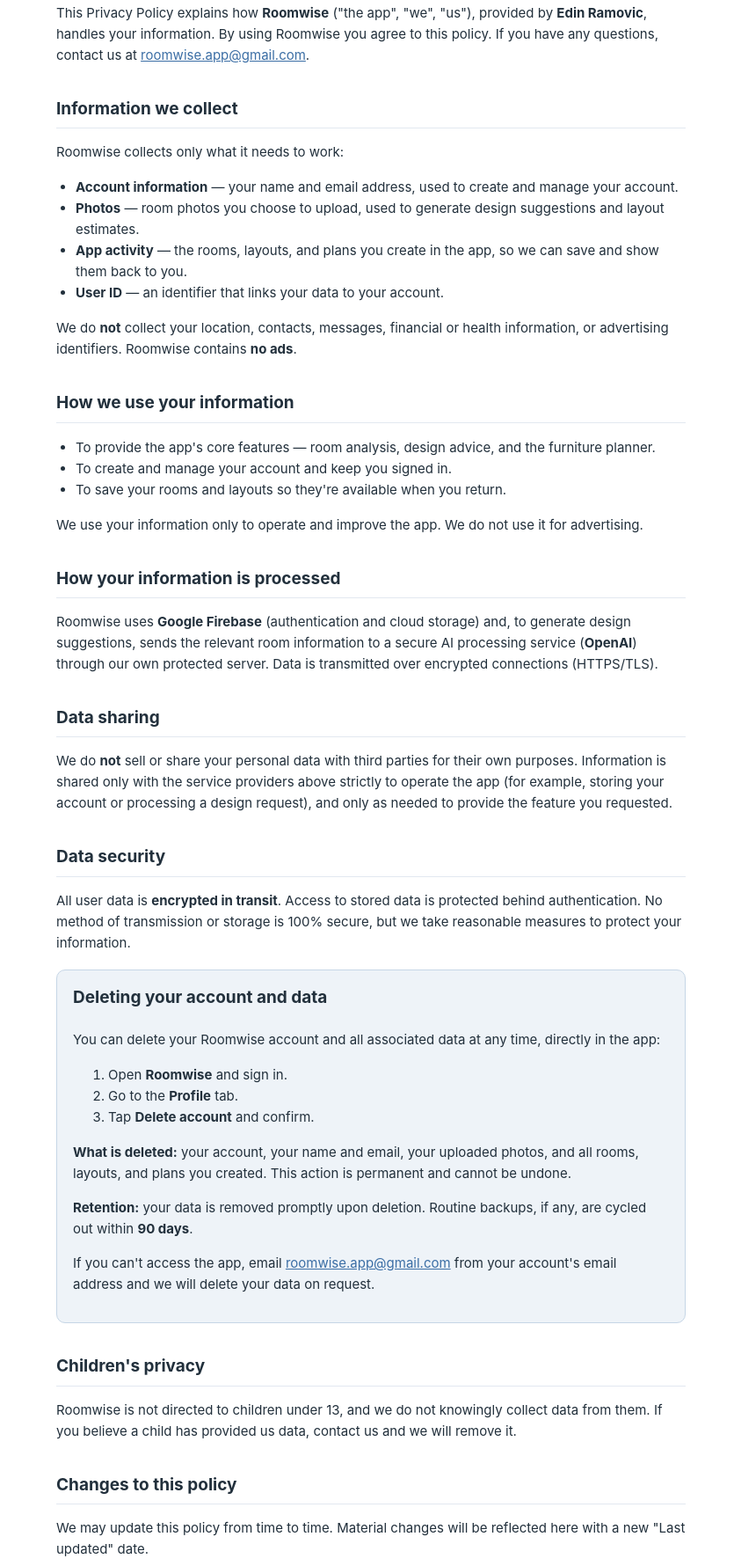
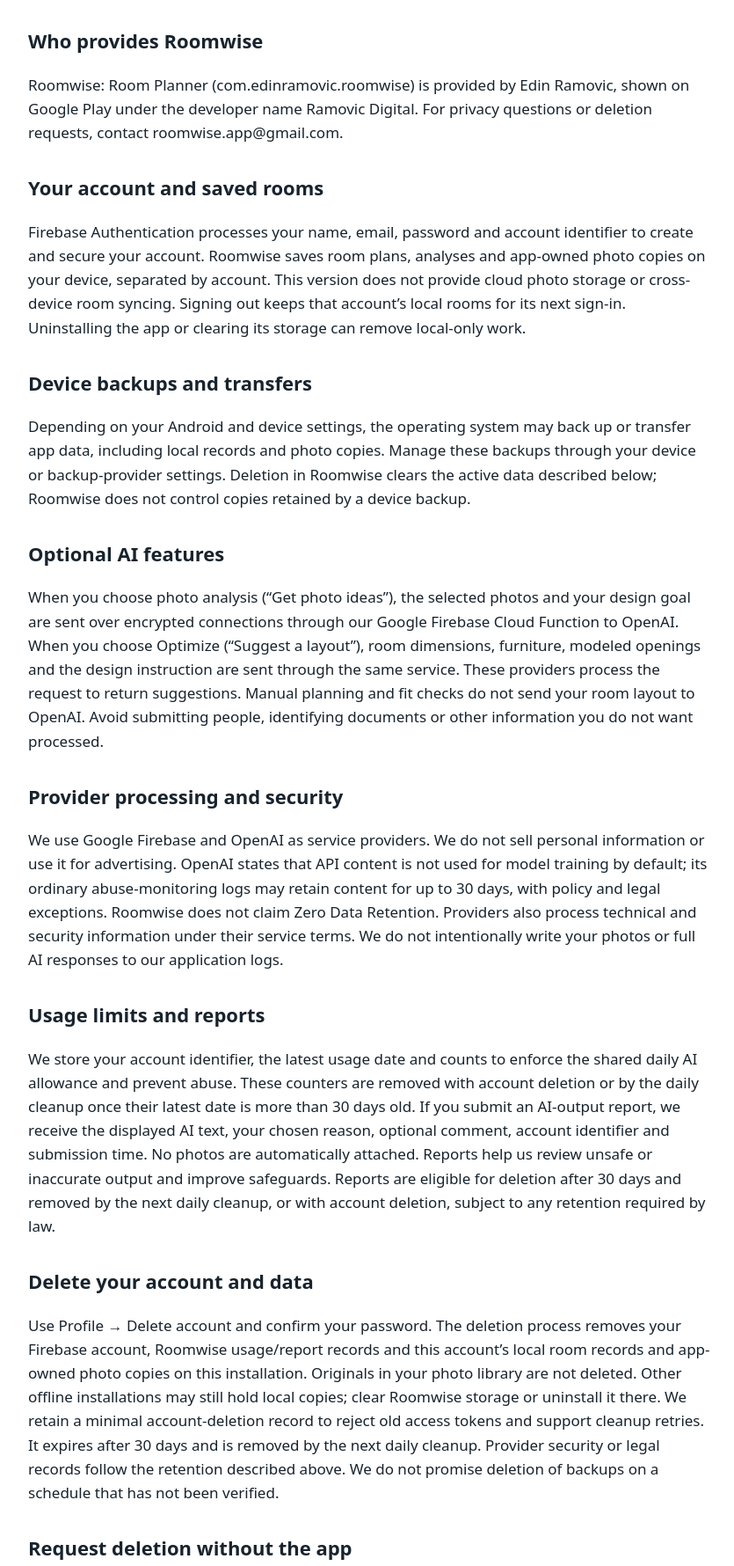
Before and after one commit to c200678-jpg/roomwise-privacy, a plain HTML site: page index.html in a window 1280 px wide. Shown: the part 138-1918 px from the top of the page at 88% size, without its empty margins (218-1053 px from the left). Drawn offline with Linux system fonts and the light colour scheme.

Commit message:
Publish the updated privacy policy and account deletion page (effective 13 November 2026)
Approved version from the Roomwise 1.0.1 (code 5) closed-Alpha package, Appendix A, with the publication date filled in. Same URL; the deletion steps have a #delete anchor.

Co-Authored-By: Claude Opus 5.5 <noreply@anthropic.com>
Claude-Session: https://claude.ai/code/session_01RJhXy4kyYq2oAAbZfxNjkW

```diff
--- a/index.html
+++ b/index.html
@@ -1,134 +1,20 @@
-<!DOCTYPE html>
-<html lang="en">
-<head>
-<meta charset="utf-8" />
-<meta name="viewport" content="width=device-width, initial-scale=1" />
-<title>Roomwise — Privacy Policy &amp; Account Deletion</title>
-<style>
-  :root { --ink:#22303c; --mute:#5a6b78; --brand:#3b6ea5; --line:#e2e8f0; }
-  * { box-sizing: border-box; }
-  body {
-    margin: 0; color: var(--ink); background: #fff;
-    font-family: -apple-system, BlinkMacSystemFont, "Segoe UI", Roboto, Helvetica, Arial, sans-serif;
-    line-height: 1.6;
-  }
-  .wrap { max-width: 760px; margin: 0 auto; padding: 40px 22px 72px; }
-  h1 { color: var(--brand); font-size: 28px; margin: 0 0 4px; }
-  .sub { color: var(--mute); margin: 0 0 28px; }
-  h2 { font-size: 19px; margin: 34px 0 8px; border-bottom: 1px solid var(--line); padding-bottom: 6px; }
-  h3 { font-size: 15px; margin: 20px 0 4px; }
-  p, li { font-size: 15px; }
-  ul { padding-left: 22px; }
-  a { color: var(--brand); }
-  .box {
-    background: #eef3f8; border: 1px solid #c6d6e6; border-radius: 10px;
-    padding: 16px 18px; margin: 18px 0;
-  }
-  code { background:#f1f5f9; padding:1px 6px; border-radius:4px; }
-  footer { margin-top: 40px; color: var(--mute); font-size: 13px; border-top: 1px solid var(--line); padding-top: 16px; }
-</style>
-</head>
-<body>
-<div class="wrap">
-
-  <h1>Roomwise — Privacy Policy</h1>
-  <p class="sub">Last updated: <strong>[UPDATE THIS DATE, e.g. 17 July 2026]</strong></p>
-
-  <p>
-    This Privacy Policy explains how <strong>Roomwise</strong> ("the app", "we", "us"),
-    provided by <strong>Edin Ramovic</strong>, handles your information. By using Roomwise
-    you agree to this policy. If you have any questions, contact us at
-    <a href="mailto:roomwise.app@gmail.com">roomwise.app@gmail.com</a>.
-  </p>
-
-  <h2>Information we collect</h2>
-  <p>Roomwise collects only what it needs to work:</p>
-  <ul>
-    <li><strong>Account information</strong> — your name and email address, used to create and manage your account.</li>
-    <li><strong>Photos</strong> — room photos you choose to upload, used to generate design suggestions and layout estimates.</li>
-    <li><strong>App activity</strong> — the rooms, layouts, and plans you create in the app, so we can save and show them back to you.</li>
-    <li><strong>User ID</strong> — an identifier that links your data to your account.</li>
-  </ul>
-  <p>
-    We do <strong>not</strong> collect your location, contacts, messages, financial or health
-    information, or advertising identifiers. Roomwise contains <strong>no ads</strong>.
-  </p>
-
-  <h2>How we use your information</h2>
-  <ul>
-    <li>To provide the app's core features — room analysis, design advice, and the furniture planner.</li>
-    <li>To create and manage your account and keep you signed in.</li>
-    <li>To save your rooms and layouts so they're available when you return.</li>
-  </ul>
-  <p>We use your information only to operate and improve the app. We do not use it for advertising.</p>
-
-  <h2>How your information is processed</h2>
-  <p>
-    Roomwise uses <strong>Google Firebase</strong> (authentication and cloud storage) and, to
-    generate design suggestions, sends the relevant room information to a secure AI processing
-    service (<strong>OpenAI</strong>) through our own protected server. Data is transmitted over
-    encrypted connections (HTTPS/TLS).
-  </p>
-
-  <h2>Data sharing</h2>
-  <p>
-    We do <strong>not</strong> sell or share your personal data with third parties for their own
-    purposes. Information is shared only with the service providers above strictly to operate the
-    app (for example, storing your account or processing a design request), and only as needed to
-    provide the feature you requested.
-  </p>
-
-  <h2>Data security</h2>
-  <p>
-    All user data is <strong>encrypted in transit</strong>. Access to stored data is protected
-    behind authentication. No method of transmission or storage is 100% secure, but we take
-    reasonable measures to protect your information.
-  </p>
-
-  <div class="box" id="delete">
-    <h2 style="margin-top:0;border:none;">Deleting your account and data</h2>
-    <p>You can delete your Roomwise account and all associated data at any time, directly in the app:</p>
-    <ol>
-      <li>Open <strong>Roomwise</strong> and sign in.</li>
-      <li>Go to the <strong>Profile</strong> tab.</li>
-      <li>Tap <strong>Delete account</strong> and confirm.</li>
-    </ol>
-    <p>
-      <strong>What is deleted:</strong> your account, your name and email, your uploaded photos,
-      and all rooms, layouts, and plans you created. This action is permanent and cannot be undone.
-    </p>
-    <p>
-      <strong>Retention:</strong> your data is removed promptly upon deletion. Routine backups, if
-      any, are cycled out within <strong>90 days</strong>.
-    </p>
-    <p>
-      If you can't access the app, email
-      <a href="mailto:roomwise.app@gmail.com">roomwise.app@gmail.com</a> from your account's email
-      address and we will delete your data on request.
-    </p>
-  </div>
-
-  <h2>Children's privacy</h2>
-  <p>
-    Roomwise is not directed to children under 13, and we do not knowingly collect data from them.
-    If you believe a child has provided us data, contact us and we will remove it.
-  </p>
-
-  <h2>Changes to this policy</h2>
-  <p>
-    We may update this policy from time to time. Material changes will be reflected here with a new
-    "Last updated" date.
-  </p>
-
-  <h2>Contact</h2>
-  <p>
-    Questions about this policy or your data? Email
-    <a href="mailto:roomwise.app@gmail.com">roomwise.app@gmail.com</a>.
-  </p>
-
-  <footer>
-    Roomwise · Developer: Edin Ramovic · Contact: roomwise.app@gmail.com
-  </footer>
-</div>
-</body>
-</html>
+<!doctype html>
+<html lang="en"><head><meta charset="utf-8"><meta name="viewport" content="width=device-width, initial-scale=1">
+<title>Roomwise Privacy Policy and Account Deletion</title>
+<style>body{font:17px/1.6 system-ui,sans-serif;color:#18232d;background:#fff;margin:0}main{max-width:780px;margin:auto;padding:32px 24px 64px}h1{font-size:30px;line-height:1.2}h2{font-size:22px;margin-top:32px}a{color:#234ba3}li{margin:12px 0}footer{margin-top:36px;color:#425466}</style></head><body><main>
+<h1>Roomwise Privacy Policy</h1>
+<p>Effective date: 13 November 2026</p>
+<section><h2>Who provides Roomwise</h2><p>Roomwise: Room Planner (com.edinramovic.roomwise) is provided by Edin Ramovic, shown on Google Play under the developer name Ramovic Digital. For privacy questions or deletion requests, contact roomwise.app@gmail.com.</p></section>
+<section><h2>Your account and saved rooms</h2><p>Firebase Authentication processes your name, email, password and account identifier to create and secure your account. Roomwise saves room plans, analyses and app-owned photo copies on your device, separated by account. This version does not provide cloud photo storage or cross-device room syncing. Signing out keeps that account’s local rooms for its next sign-in. Uninstalling the app or clearing its storage can remove local-only work.</p></section>
+<section><h2>Device backups and transfers</h2><p>Depending on your Android and device settings, the operating system may back up or transfer app data, including local records and photo copies. Manage these backups through your device or backup-provider settings. Deletion in Roomwise clears the active data described below; Roomwise does not control copies retained by a device backup.</p></section>
+<section><h2>Optional AI features</h2><p>When you choose photo analysis (“Get photo ideas”), the selected photos and your design goal are sent over encrypted connections through our Google Firebase Cloud Function to OpenAI. When you choose Optimize (“Suggest a layout”), room dimensions, furniture, modeled openings and the design instruction are sent through the same service. These providers process the request to return suggestions. Manual planning and fit checks do not send your room layout to OpenAI. Avoid submitting people, identifying documents or other information you do not want processed.</p></section>
+<section><h2>Provider processing and security</h2><p>We use Google Firebase and OpenAI as service providers. We do not sell personal information or use it for advertising. OpenAI states that API content is not used for model training by default; its ordinary abuse-monitoring logs may retain content for up to 30 days, with policy and legal exceptions. Roomwise does not claim Zero Data Retention. Providers also process technical and security information under their service terms. We do not intentionally write your photos or full AI responses to our application logs.</p></section>
+<section><h2>Usage limits and reports</h2><p>We store your account identifier, the latest usage date and counts to enforce the shared daily AI allowance and prevent abuse. These counters are removed with account deletion or by the daily cleanup once their latest date is more than 30 days old. If you submit an AI-output report, we receive the displayed AI text, your chosen reason, optional comment, account identifier and submission time. No photos are automatically attached. Reports help us review unsafe or inaccurate output and improve safeguards. Reports are eligible for deletion after 30 days and removed by the next daily cleanup, or with account deletion, subject to any retention required by law.</p></section>
+<section id="delete"><h2>Delete your account and data</h2><p>Use Profile → Delete account and confirm your password. The deletion process removes your Firebase account, Roomwise usage/report records and this account’s local room records and app-owned photo copies on this installation. Originals in your photo library are not deleted. Other offline installations may still hold local copies; clear Roomwise storage or uninstall it there. We retain a minimal account-deletion record to reject old access tokens and support cleanup retries. It expires after 30 days and is removed by the next daily cleanup. Provider security or legal records follow the retention described above. We do not promise deletion of backups on a schedule that has not been verified.</p></section>
+<section><h2>Request deletion without the app</h2><p>Email roomwise.app@gmail.com from your account email with the subject “Roomwise account deletion”. We will verify control of the account and process the request. Never send your password or verification codes. For records stored only on your device, clear the app’s storage or uninstall it. Contact the same address if a deletion attempt fails or you need help with retained data.</p></section>
+<section><h2>Earlier beta data</h2><p>Earlier beta versions saved local room records without a verified account owner. Those records are kept separate and are not shown to any signed-in account. You can discard them explicitly from Profile, or remove them by clearing app storage or uninstalling. Roomwise does not silently assign them to a new account.</p></section>
+<section><h2>Children and policy updates</h2><p>Roomwise is not directed to children under 13. If you believe a child has provided personal information, contact us. We will update this policy and its date when our practices change. The policy link and support address are available below.</p></section>
+<p><a href="mailto:roomwise.app@gmail.com">Email Roomwise support or request deletion</a></p>
+<p>Provider references: <a href="https://firebase.google.com/support/privacy">Google Firebase privacy</a> and <a href="https://developers.openai.com/api/docs/guides/your-data">OpenAI API data controls</a>.</p>
+<footer>Roomwise · Provider: Edin Ramovic · roomwise.app@gmail.com</footer>
+</main></body></html>
```
